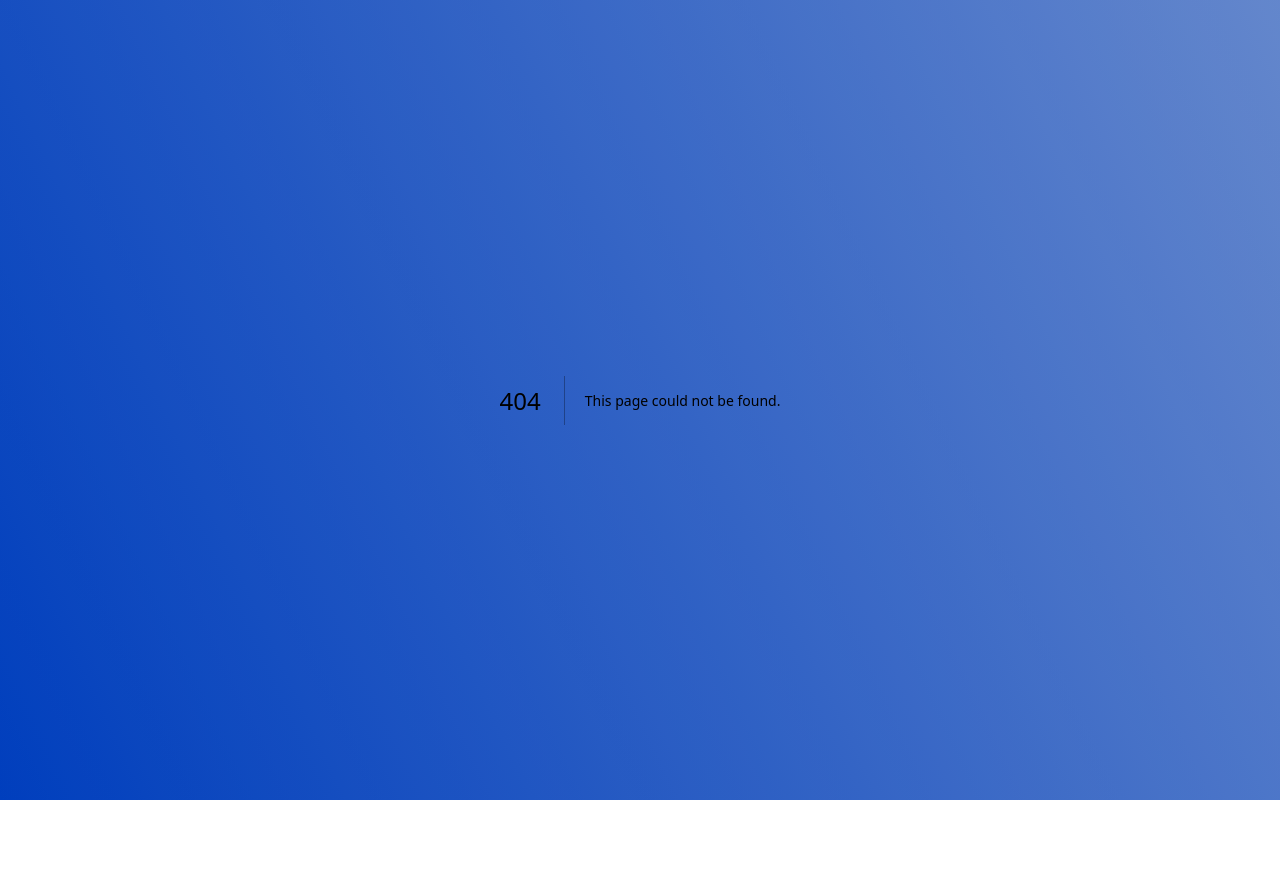
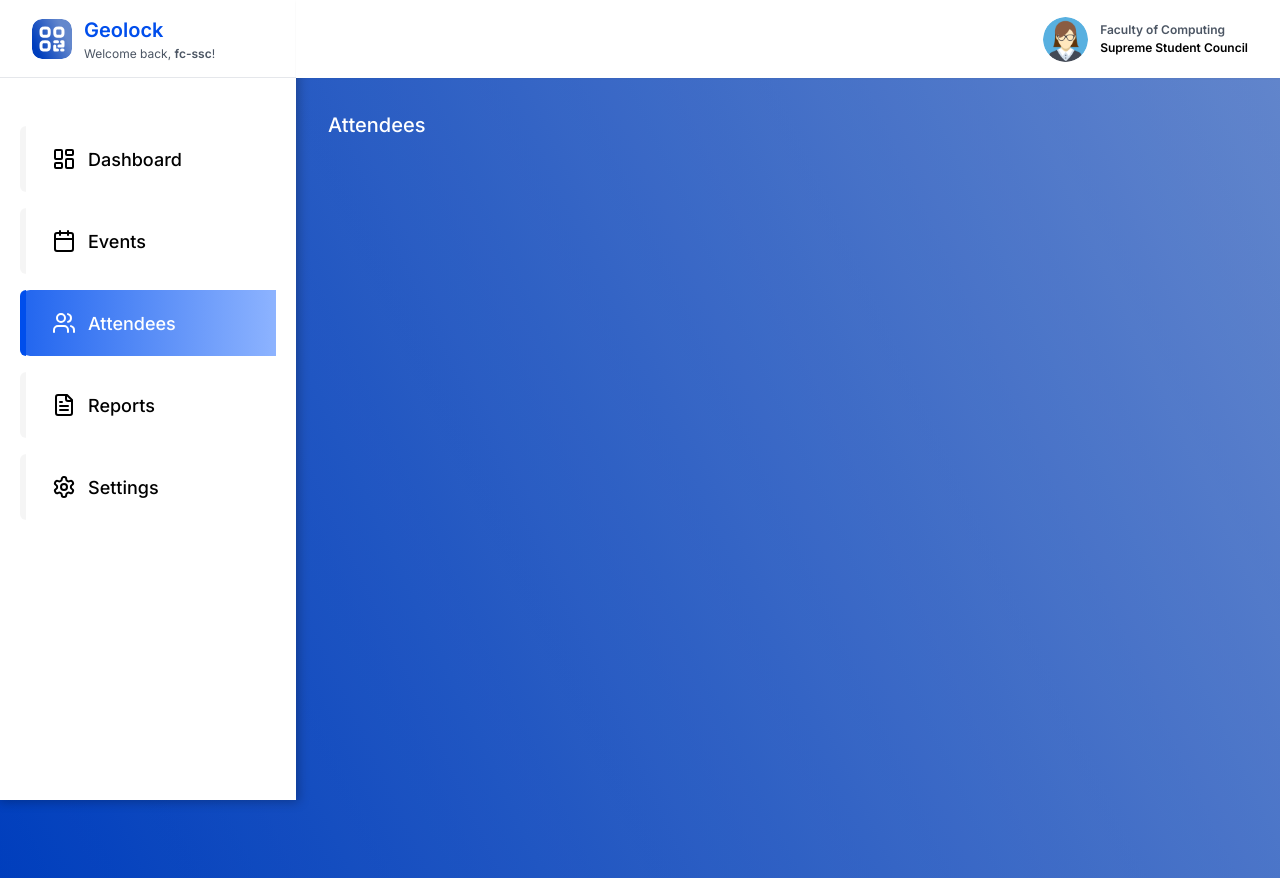
Before and after one commit to CSci-153-Web-Systems-and-Technologies/batch-2025-geolock-web, a Next.js app: page /attendees in a window 1280 px wide. Before the commit this address had no page. Before the commit the page ends 800 px from the top, so only its background shows below. Built offline with nearby package versions, Linux system fonts and the light colour scheme; no server answers.

Commit message:
initial page

```diff
--- /dev/null
+++ b/app/(dashboard)/attendees/page.tsx
@@ -0,0 +1,8 @@
+export default function AttendeesPage() {
+  return (
+    <div className="p-8">
+      <h1 className="text-[20px] font-medium text-white mb-6">Attendees</h1>
+      {/* Attendees content */}
+    </div>
+  );
+}
```
